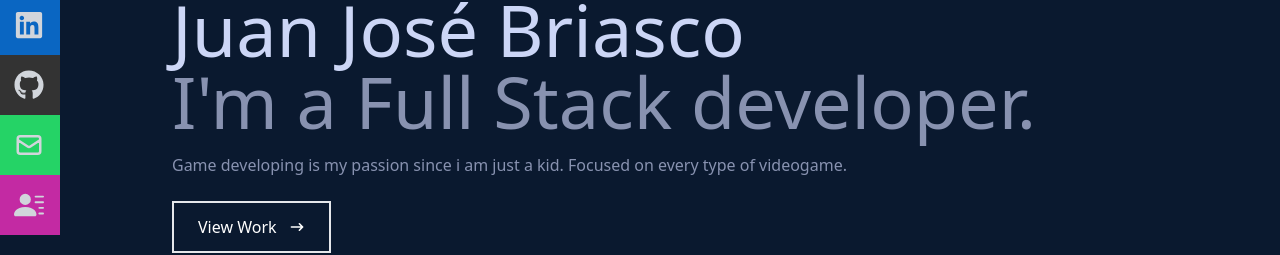
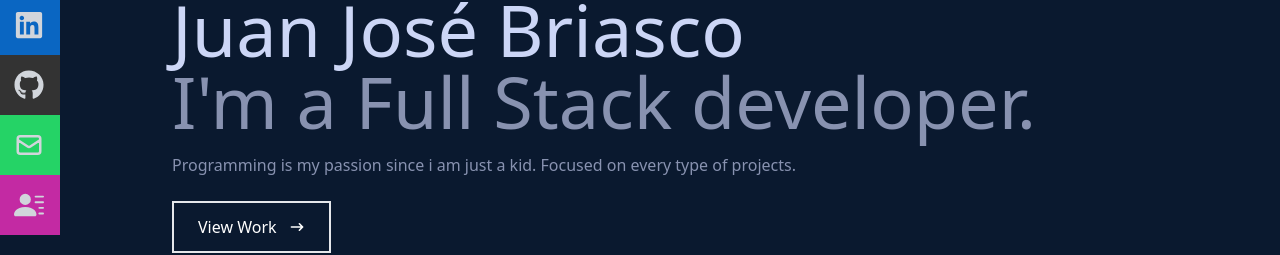
Before and after one commit to JJBandana/portfolio, a React (Create React App) app: page / in a window 1280 px wide. Shown: the part 285-540 px from the top of the page. Built offline with nearby package versions, Linux system fonts and the light colour scheme.

Commit message:
Update Home.jsx

```diff
--- a/src/components/Home.jsx
+++ b/src/components/Home.jsx
@@ -11,7 +11,7 @@ const Home = () => {
             <p className='text-pink-600'>Hi, my name is</p>
             <h1 className='text-4xl sm:text-7xl font-fold text-[#ccd6f6]'>Juan José Briasco</h1>
             <h2 className='text-4xl sm:text-7xl font-fold text-[#8892b0]'>I'm a Full Stack developer.</h2>
-            <p className='text-[#8892b0] py-4 max-w-[700px]'>Game developing is my passion since i am just a kid. Focused on every type of videogame.</p>
+            <p className='text-[#8892b0] py-4 max-w-[700px]'>Programming is my passion since i am just a kid. Focused on every type of projects.</p>
             <div>
               <Link to='work' smooth={true} duration={1000}>
                 <button className="text-white group border-2 px-6 py-3 my-2 flex items-center hover:bg-pink-600 hover:border-pink-600">
```
